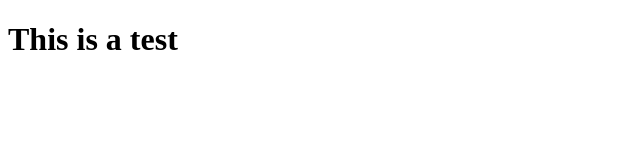
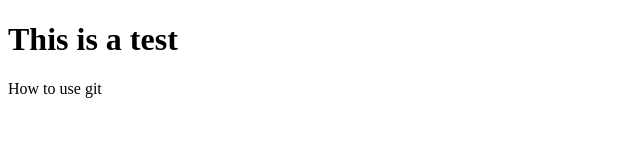
Before and after one commit to laisdebortoli/git-test, a plain HTML site: page index.html in a window 1280 px wide. Shown: the whole page, without its empty margins (0-640 px from the left). Drawn offline with Linux system fonts and the light colour scheme.

Commit message:
Second commit

```diff
--- a/index.html
+++ b/index.html
@@ -8,5 +8,6 @@
   </head>
   <body>
     <h1>This is a test</h1>
+    <p>How to use git </p>
   </body>
 </html>
```
